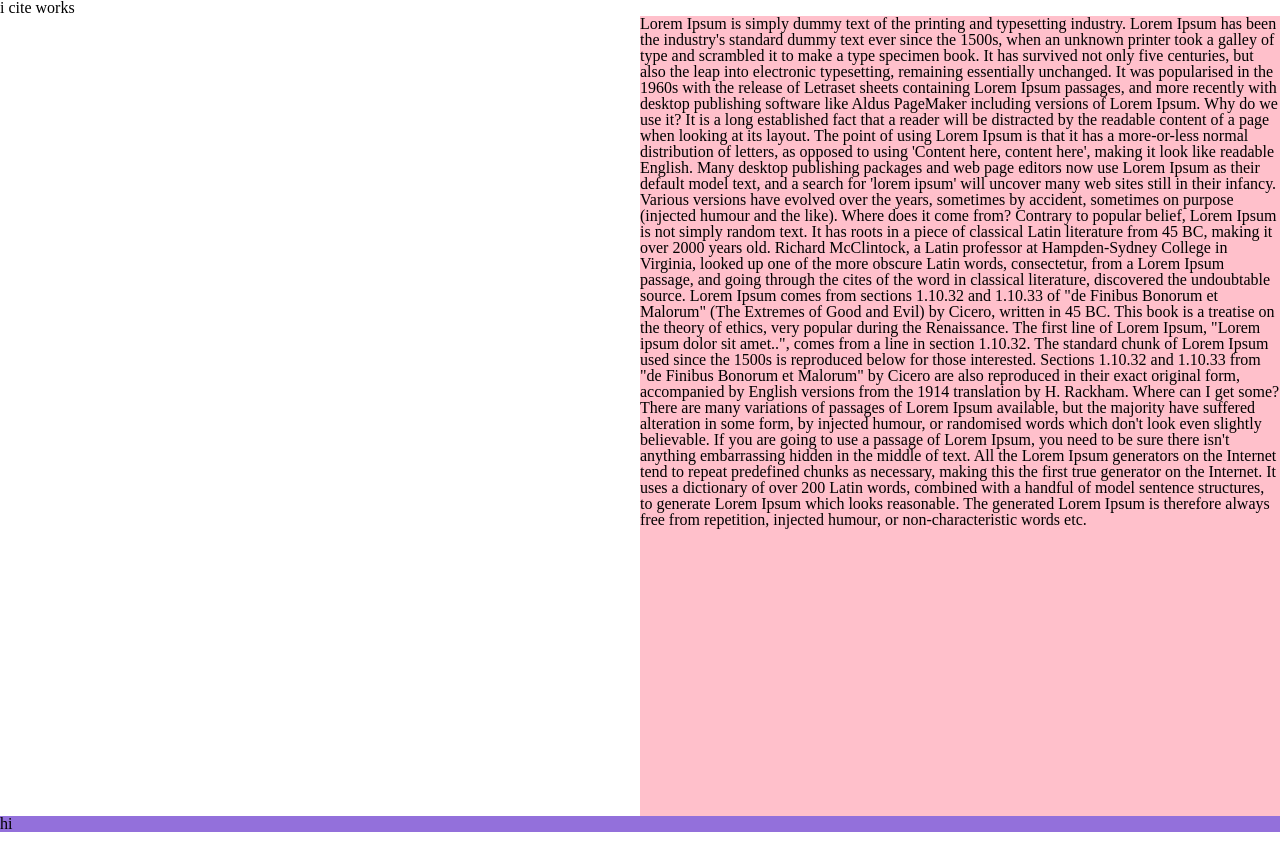
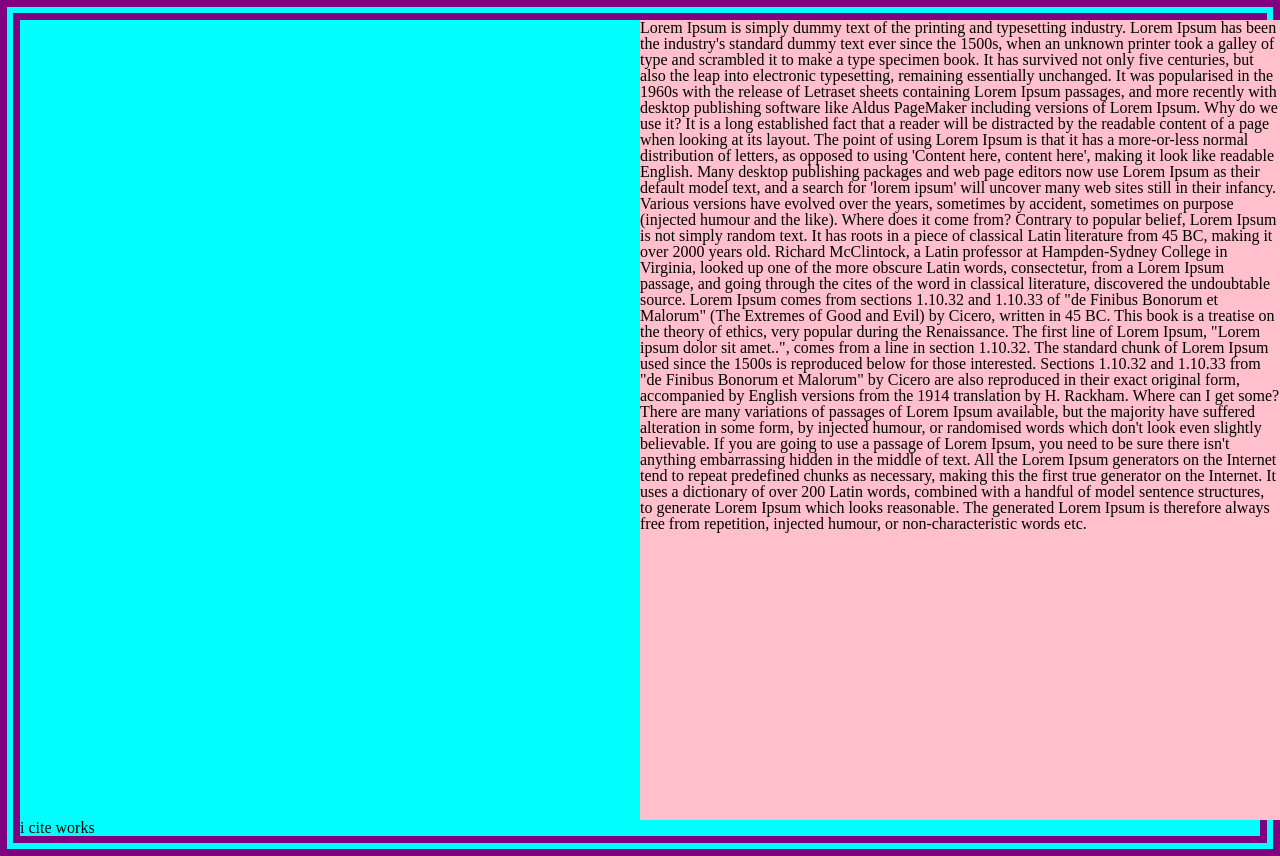
Before and after one commit to gibbonhug/engl-project, a React (Create React App) app: page / in a window 1280 px wide. Before the commit the page ends 832 px from the top, so only its background shows below. Built offline with nearby package versions, Linux system fonts and the light colour scheme.

Commit message:
Create a new Layout component to split screen; temporary styling

```diff
--- a/src/components/App.tsx
+++ b/src/components/App.tsx
@@ -1,14 +1,16 @@
 import React from 'react';
 import Cited from './Cited';
+import Layout from './Layout';
 import Main from './Main';
 import Media from './Media';
 
 function App() {
   return (
     <>
-      <Cited />
-      <Main></Main>
-      <Media text='hi'></Media>
+      <Layout
+        content1={<Main></Main>}
+        content2={<Cited></Cited>}
+      ></Layout>
     </>
   );
 }
--- /dev/null
+++ b/src/components/Layout.tsx
@@ -0,0 +1,13 @@
+interface LayoutProps {
+    content1: JSX.Element;
+    content2: JSX.Element;
+}
+
+export default function Layout(props: LayoutProps) {
+    return (
+        <div id='layout'>
+            {props.content1}
+            {props.content2}
+        </div>
+    )
+}
--- a/src/scss/main.scss
+++ b/src/scss/main.scss
@@ -1,2 +1,3 @@
 @import './reset';
 @import './react_components/Main';@import './react_components/Media';
+@import './react_components/Layout';
--- /dev/null
+++ b/src/scss/react_components/_Layout.scss
@@ -0,0 +1,7 @@
+#layout {
+    border-style: double;
+    border-color: purple;
+    border-width: 20px;
+    background-color: aqua;
+
+}
--- a/src/style.css
+++ b/src/style.css
@@ -65,4 +65,11 @@ table {
   background-color: mediumpurple;
 }
 
+#layout {
+  border-style: double;
+  border-color: purple;
+  border-width: 20px;
+  background-color: aqua;
+}
+
 /*# sourceMappingURL=style.css.map */
```
Also changed, not shown: 1 other file (tests, documents, lock files or other folders).
